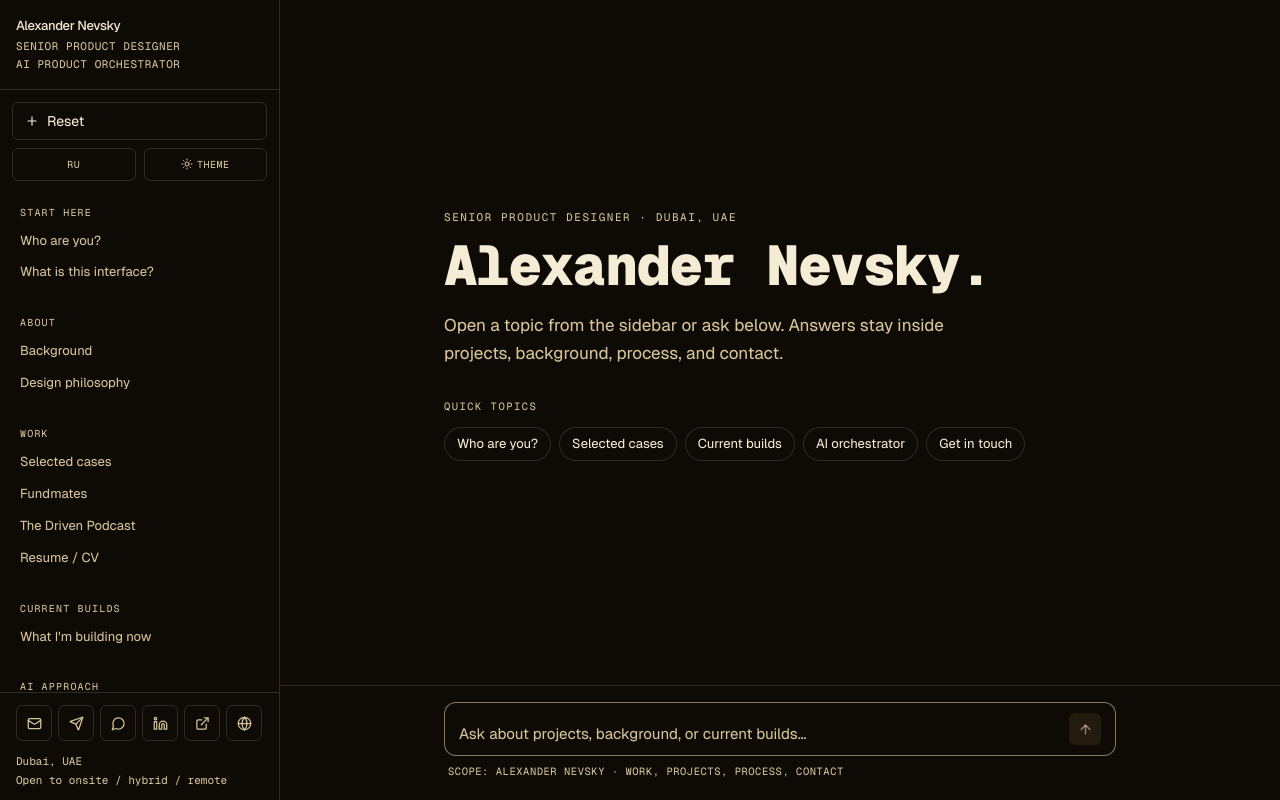
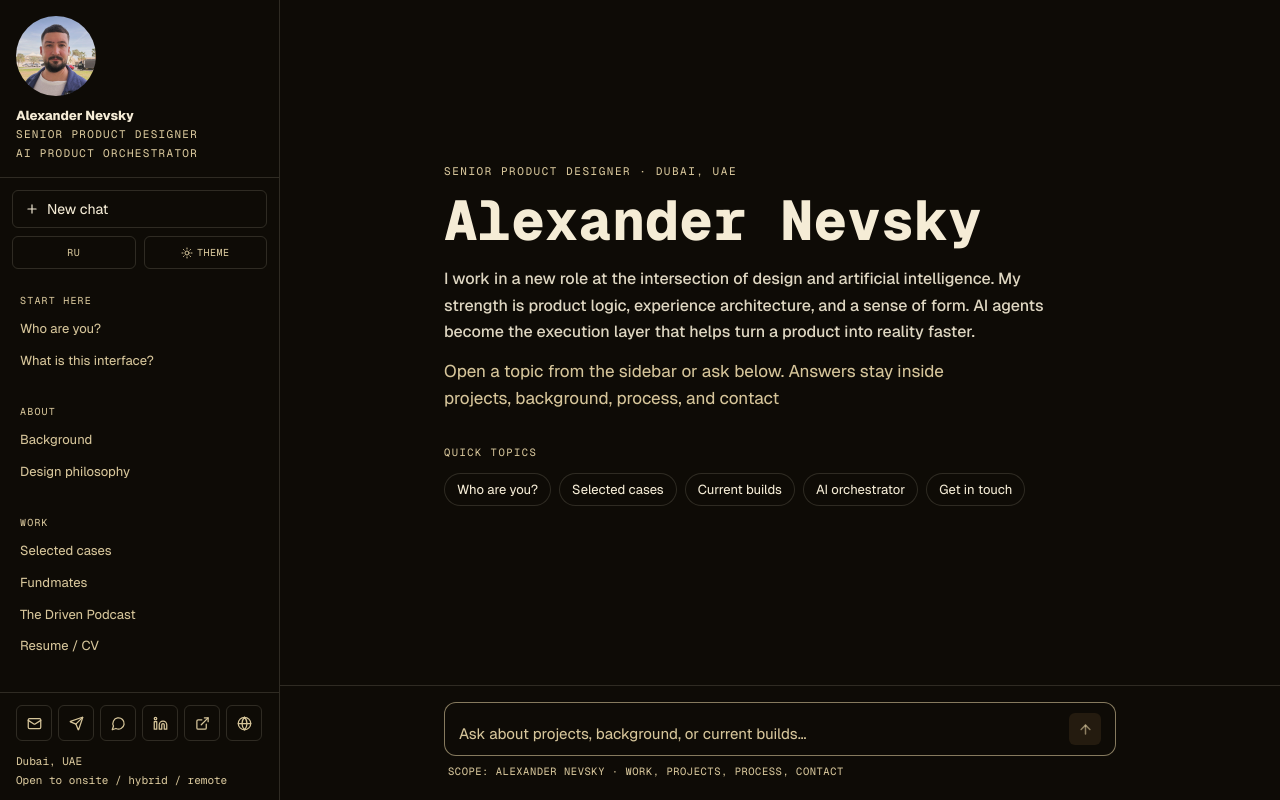
Before and after one commit to alexandernevsky/cv-nevsky-me, a React (Vite) app: page / in a window 1280 px wide. Built offline with nearby package versions, Linux system fonts and the light colour scheme.

Commit message:
Refine hero copy and sidebar branding

```diff
--- a/src/App.tsx
+++ b/src/App.tsx
@@ -5,6 +5,7 @@ import { ChatThread } from '@/components/chat/ChatThread'
 import { ChatInput } from '@/components/chat/ChatInput'
 import { WelcomeState } from '@/components/chat/WelcomeState'
 import { TopBar } from '@/components/chat/TopBar'
+import { profile } from '@/data/profile'
 import { getStoredLang, setStoredLang, type Lang } from '@/lib/i18n'
 import { getStoredTheme, setStoredTheme, type Theme } from '@/lib/theme'
 
@@ -30,11 +31,17 @@ function clearConversationUrl(lang: Lang) {
   window.history.pushState(null, '', `${window.location.pathname}?lang=${lang}`)
 }
 
+function pickRandomPositioningIndex() {
+  const total = profile.positioning.length
+  return total > 0 ? Math.floor(Math.random() * total) : 0
+}
+
 export default function App() {
   const [lang, setLang] = useState<Lang>(() => getInitialLang())
   const [theme, setTheme] = useState<Theme>(() => getStoredTheme())
   const { messages, isAnswering, sendTopic, sendFreeText, sendProject, reset } = useChat(lang)
   const [isSidebarOpen, setIsSidebarOpen] = useState(false)
+  const [positioningIndex, setPositioningIndex] = useState(() => pickRandomPositioningIndex())
 
   useEffect(() => {
     setStoredLang(lang)
@@ -81,6 +88,7 @@ export default function App() {
 
   const handleReset = useCallback(
     () => {
+      setPositioningIndex(pickRandomPositioningIndex())
       clearConversationUrl(lang)
       reset()
     },
@@ -140,7 +148,16 @@ export default function App() {
               onProjectSelect={handleProjectSelect}
             />
           ) : (
-            <WelcomeState lang={lang} onSelect={handleTopicSelect} />
+            <WelcomeState
+              lang={lang}
+              positioning={
+                profile.positioning[positioningIndex]?.[lang] ??
+                (lang === 'ru'
+                  ? 'Я работаю на стыке дизайна и AI, соединяя продуктовую логику, форму и живые системы.'
+                  : 'I work at the intersection of design and AI, connecting product logic, form, and living systems.')
+              }
+              onSelect={handleTopicSelect}
+            />
           )}
         </div>
         <ChatInput lang={lang} onSend={sendFreeText} isBusy={isAnswering} />
--- a/src/components/chat/Sidebar.tsx
+++ b/src/components/chat/Sidebar.tsx
@@ -1,7 +1,7 @@
 import { useEffect } from 'react'
 import { Moon, Plus, Sun, X } from 'lucide-react'
 import { cn } from '@/lib/utils'
-import { getProfileText } from '@/data/profile'
+import { getProfileText, profileAvatarSrc } from '@/data/profile'
 import { getTopicLabel, sidebarCategories, topics } from '@/data/topics'
 import { type Lang } from '@/lib/i18n'
 import { type Theme } from '@/lib/theme'
@@ -71,26 +71,34 @@ export function Sidebar({
         aria-label={lang === 'ru' ? 'Темы' : 'Topics'}
       >
         {/* Brand block */}
-        <div className="flex items-start justify-between gap-2 border-b border-border px-4 pt-4 pb-4">
-          <div className="min-w-0">
-            <div className="text-[13px] font-medium tracking-tight text-foreground">
-              {getProfileText('name', lang)}
-            </div>
-            <div className="mt-0.5 font-mono text-[11px] uppercase tracking-wider text-muted-foreground">
-              {getProfileText('role', lang)}
-            </div>
-            <div className="mt-0.5 font-mono text-[11px] uppercase tracking-wider text-muted-foreground">
-              {getProfileText('subRole', lang)}
-            </div>
-          </div>
+        <div className="relative border-b border-border px-4 pt-4 pb-4">
           <button
             type="button"
             onClick={onClose}
-            className="md:hidden -mt-1 -mr-1 grid h-8 w-8 place-items-center rounded-md text-muted-foreground hover:bg-muted hover:text-foreground focus:outline-none focus-visible:ring-1 focus-visible:ring-foreground/40"
+            className="md:hidden absolute right-3 top-3 grid h-8 w-8 place-items-center rounded-md text-muted-foreground hover:bg-muted hover:text-foreground focus:outline-none focus-visible:ring-1 focus-visible:ring-foreground/40"
             aria-label={lang === 'ru' ? 'Закрыть боковую панель' : 'Close sidebar'}
           >
             <X size={16} />
           </button>
+          <div className="flex min-w-0 flex-col items-start gap-3 pr-10">
+            <img
+              src={profileAvatarSrc}
+              alt={getProfileText('name', lang)}
+              className="h-20 w-20 shrink-0 rounded-full object-cover"
+              loading="lazy"
+            />
+            <div className="min-w-0">
+              <div className="text-[13px] font-[800] leading-tight text-foreground">
+                {getProfileText('name', lang)}
+              </div>
+              <div className="mt-0.5 font-mono text-[11px] uppercase tracking-[0.12em] text-muted-foreground">
+                {getProfileText('role', lang)}
+              </div>
+              <div className="mt-0.5 font-mono text-[11px] uppercase tracking-[0.12em] text-muted-foreground">
+                {getProfileText('subRole', lang)}
+              </div>
+            </div>
+          </div>
         </div>
 
         {/* New chat */}
@@ -101,7 +109,7 @@ export function Sidebar({
             className="flex w-full items-center gap-2 rounded-md border border-border bg-transparent px-3 py-2 text-sm text-foreground transition-colors hover:bg-muted focus:outline-none focus-visible:ring-1 focus-visible:ring-foreground/40"
           >
             <Plus size={14} />
-            <span>{lang === 'ru' ? 'Сброс' : 'Reset'}</span>
+            <span>{lang === 'ru' ? 'Новый чат' : 'New chat'}</span>
           </button>
           <div className="mt-2 grid grid-cols-2 gap-2">
             <button
--- a/src/components/chat/WelcomeState.tsx
+++ b/src/components/chat/WelcomeState.tsx
@@ -7,22 +7,26 @@ const WELCOME_CHIPS = ['who', 'selected-work', 'current-builds', 'ai-orchestrato
 
 interface WelcomeStateProps {
   lang: Lang
+  positioning: string
   onSelect: (topicId: string) => void
 }
 
-export function WelcomeState({ lang, onSelect }: WelcomeStateProps) {
+export function WelcomeState({ lang, positioning, onSelect }: WelcomeStateProps) {
   return (
     <div className="mx-auto flex h-full min-h-full w-full max-w-[720px] min-w-0 flex-col justify-center overflow-x-hidden px-5 pt-8 pb-12 md:px-6">
       <div className="min-w-0 break-words font-mono text-[11px] uppercase tracking-[0.14em] text-muted-foreground">
         {getProfileText('role', lang)} · {getProfileText('location', lang)}
       </div>
-      <h1 className="mt-3 min-w-0 text-balance break-words font-mono text-[34px] font-[900] leading-[1.05] tracking-tight text-foreground min-[420px]:text-[40px] md:text-[56px]">
-        {getProfileText('name', lang)}.
+      <h1 className="mt-3 min-w-0 text-balance break-words font-mono text-[34px] font-[800] leading-[1.05] text-foreground min-[420px]:text-[40px] md:text-[56px]">
+        {getProfileText('name', lang)}
       </h1>
-      <p className="mt-4 max-w-[560px] min-w-0 break-words text-[16px] leading-relaxed text-muted-foreground md:text-[17px]">
+      <p className="mt-4 max-w-[600px] min-w-0 whitespace-pre-line break-words text-[15px] font-[500] leading-[1.65] text-foreground/90 md:text-[16px]">
+        {positioning}
+      </p>
+      <p className="mt-3 max-w-[560px] min-w-0 break-words text-[16px] leading-relaxed text-muted-foreground md:text-[17px]">
         {lang === 'ru'
-          ? 'Откройте тему слева или задайте вопрос ниже. Ответы держатся в рамках проектов, опыта, процесса и контактов.'
-          : 'Open a topic from the sidebar or ask below. Answers stay inside projects, background, process, and contact.'}
+          ? 'Откройте тему слева или задайте вопрос ниже. Ответы держатся в рамках проектов, опыта, процесса и контактов'
+          : 'Open a topic from the sidebar or ask below. Answers stay inside projects, background, process, and contact'}
       </p>
 
       <div className="mt-8">
--- a/src/data/profile.ts
+++ b/src/data/profile.ts
@@ -31,6 +31,24 @@ export const profile = {
     "en": "15+ years designing complex digital systems — fintech, proptech, SaaS, and AI-enabled products. From early discovery to production.",
     "ru": "15+ лет проектирую сложные цифровые системы — fintech, proptech, SaaS и AI-продукты. От раннего discovery до продакшна."
   },
+  "positioning": [
+    {
+      "en": "I work in a new role at the intersection of design and artificial intelligence. My strength is product logic, experience architecture, and a sense of form. AI agents become the execution layer that helps turn a product into reality faster.",
+      "ru": "Я работаю в новой роли, которая возникла на стыке дизайна и искусственного интеллекта. Моя сильная сторона — продуктовая логика, архитектура опыта и чувство формы. А инструментом исполнения становятся AI-агенты, которые помогают быстрее доводить продукт до реальности."
+    },
+    {
+      "en": "My job is to turn complexity into clarity, and clarity into a working product. I connect UX, product architecture, and AI tools. That is what my role looks like today.",
+      "ru": "Моя работа — превращать сложность в ясность, а ясность — в работающий продукт. Для этого я соединяю UX, продуктовую архитектуру и AI-инструменты. Так сегодня и выглядит моя роль."
+    },
+    {
+      "en": "My next step after product design is the orchestration of digital products. I define the logic, shape the user experience, and assemble a working result with AI. This is no longer only design. It is bringing a product to life.",
+      "ru": "Мой следующий шаг после продуктового дизайна — оркестрация цифровых продуктов. Я задаю логику, выстраиваю пользовательский опыт и собираю рабочий результат с помощью AI. Это уже не только дизайн. Это доведение продукта до живого состояния."
+    },
+    {
+      "en": "I am a product designer with a builder's mindset. Instead of handing off mockups, I assemble living systems. Instead of long approval cycles, I find the shortest path from hypothesis to a working MVP.",
+      "ru": "Я — продуктовый дизайнер с мышлением конструктора. Вместо передачи макетов — сборка живых систем. Вместо долгого согласования — быстрый путь от гипотезы к рабочему MVP."
+    }
+  ],
   "links": {
     "portfolio": "https://nevskii.me",
     "blog": "https://nevsky.me",
@@ -46,7 +64,7 @@ export const profile = {
 
 export type Profile = typeof profile
 
-export function getProfileText(field: keyof Omit<Profile, 'links'>, lang: Lang): string {
+export function getProfileText(field: keyof Omit<Profile, 'links' | 'positioning'>, lang: Lang): string {
   return profile[field][lang]
 }
 
--- a/src/index.css
+++ b/src/index.css
@@ -173,11 +173,11 @@
     font-style: normal;
   }
   .prose-chat h3 {
-    @apply mt-7 mb-2.5 text-[22px] font-[800] tracking-tight text-foreground;
+    @apply mt-7 mb-2.5 text-[22px] font-[800] tracking-normal text-foreground;
     line-height: 1.25;
   }
   .prose-chat h4 {
-    @apply mt-6 mb-2 text-[18px] font-[800] tracking-tight text-foreground;
+    @apply mt-6 mb-2 text-[18px] font-[800] tracking-normal text-foreground;
     line-height: 1.3;
   }
   .prose-chat h5 {
@@ -189,8 +189,8 @@
   .prose-chat h1,
   .prose-chat h2 {
     font-family: 'Geist Mono', monospace;
-    font-weight: 900;
-    letter-spacing: -0.02em;
+    font-weight: 800;
+    letter-spacing: 0;
     @apply mt-6 mb-3 leading-tight text-foreground;
   }
   .prose-chat h1 {
```
Also changed, not shown: content/settings/profile.md (+9 -0 lines), public/admin/config.yml (+9 -0 lines), scripts/generate-content.mjs (+12 -1 lines), src/components/chat/Message.tsx (+4 -4 lines), 1 other file (tests, documents, lock files or other folders).
